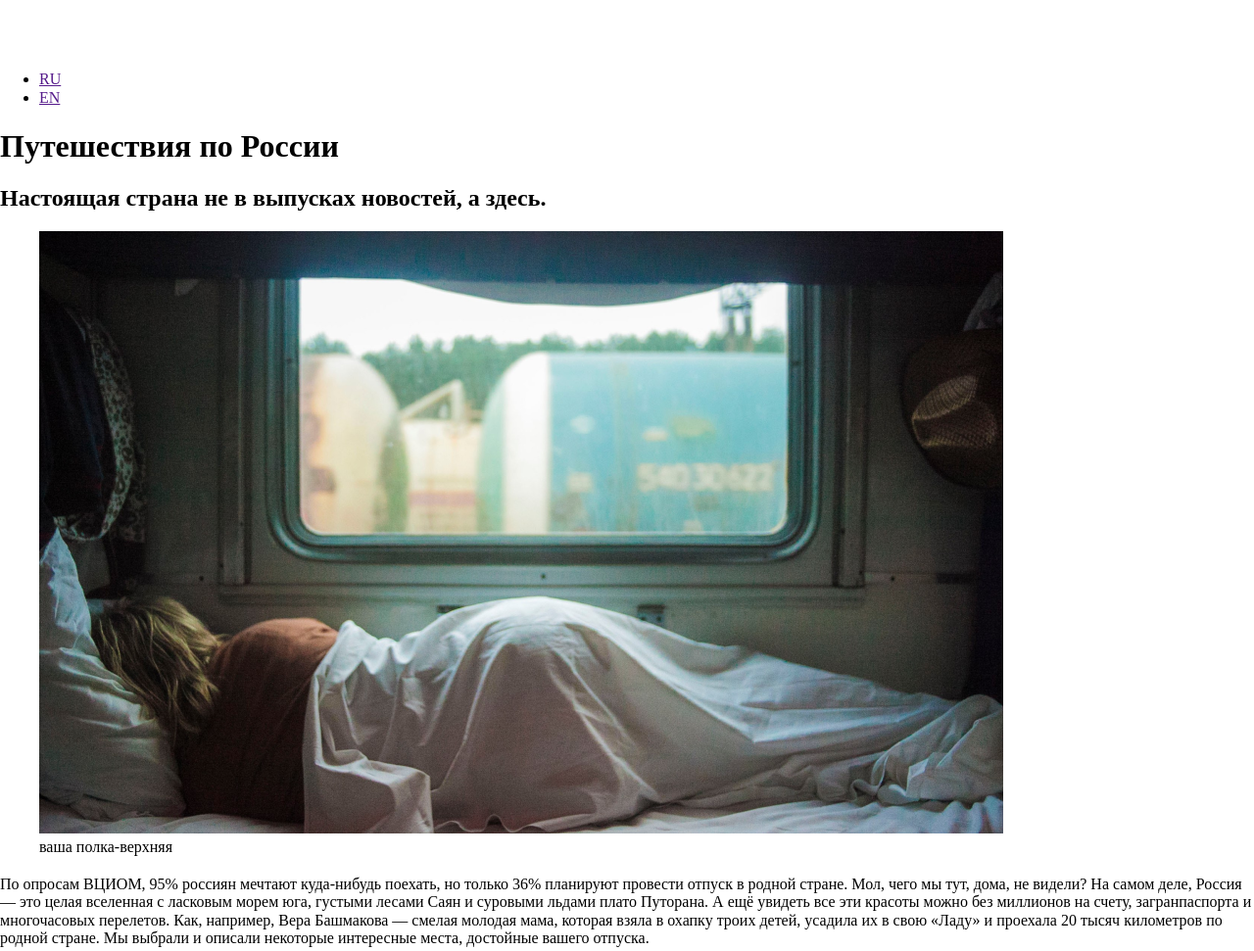
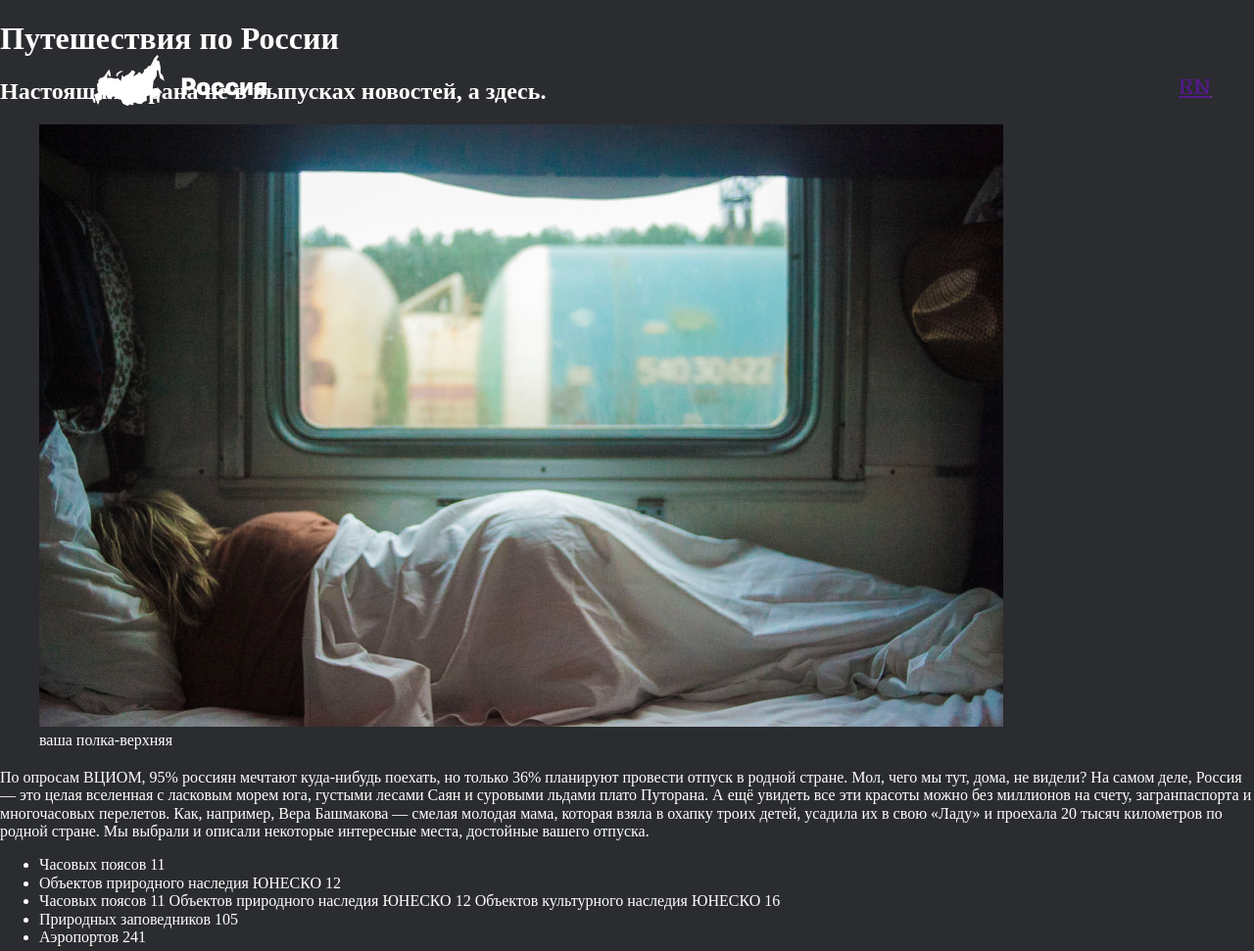
Before and after one commit to Refrkehl/Travel-to-Russia, a plain HTML site: page index.html in a window 1280 px wide. Shown: the top 971 px of the page at 98% size. Drawn offline with nearby package versions, Linux system fonts and the light colour scheme.

Commit message:
добавлен фрагмент стилей, исправлены некоторые недочеты

```diff
--- a/index.html
+++ b/index.html
@@ -4,7 +4,7 @@
   <meta charset="UTF-8">
   <meta name="viewport" content="width=device-width, initial-scale=1.0">
   <link rel="stylesheet" href="styles/normalize.css">
-  <link href="styles/idex.css" rel="stylesheet">
+  <link href="styles/index.css" rel="stylesheet">
   <title>Путешествия по России</title>
 </head>
 
@@ -14,8 +14,8 @@
         <header class="header">
             <img class="header__logo" src="images/logo/logo.svg" alt="Карта России (логотип)">
             <ul class="header__links">
-                <li class="header__link"><a href="">RU</a></li>
-                <li class="header__link"><a href="">EN</a></li>
+                <li class="header__lang-link"><a href="">RU</a></li>
+                <li class="header__lang-link"><a href="">EN</a></li>
             </ul>
         </header>
 
--- /dev/null
+++ b/styles/index.css
@@ -0,0 +1,59 @@
+:root {
+    --basic-dark:#2A2C2F;
+    --basic-light:#FFFFFF;
+}
+
+*, *::before, *::after {
+    box-sizing: border-box;
+}
+
+.page {
+    background-color: var(--basic-dark);
+    color:var(--basic-light);
+    margin: 0 auto;
+    padding: 0;
+    min-height: 100%;
+    display: grid;
+    grid-template-rows: min-content 1fr min-content;
+    align-content: start;
+    position: relative;
+    min-width: 1280;
+}
+
+.header {
+    position: absolute;
+    width: 1184px;
+    height: 52px;
+    left: 48px;
+    top: 28px;
+}
+
+.header__logo {
+    position: absolute;
+    width: 176px;
+    height: 52px;
+    left: 48px;
+    top: 28px;
+}
+
+.header__links {
+    list-style: none;
+}
+
+.header__lang-link {
+    position: absolute;
+width: 30px;
+height: 28px;
+left: 1155px;
+top: 46px;
+
+font-style: normal;
+font-weight: 400;
+font-size: 24px;
+line-height: 28px;
+/* identical to box height, or 117% */
+
+text-align: right;
+text-decoration-line: underline;
+
+}
```
